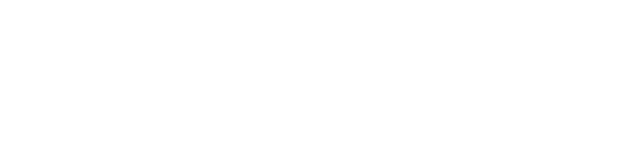
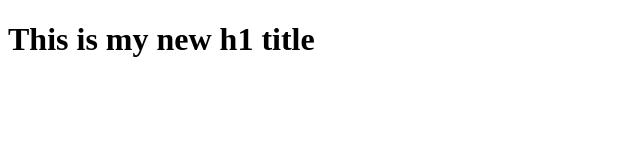
Before and after one commit to DuboisCecile/helloWorld, a plain HTML site: page index.html in a window 1280 px wide. Shown: the whole page, without its empty margins (0-640 px from the left). Drawn offline with Linux system fonts and the light colour scheme.

Commit message:
Added a h1 title at the beginning of the body

```diff
--- a/index.html
+++ b/index.html
@@ -6,7 +6,7 @@
     <title>This is my new title !</title>
 </head>
 <body>
-
+    <h1>This is my new h1 title</h1>
 
 </body>
 </html>
```
